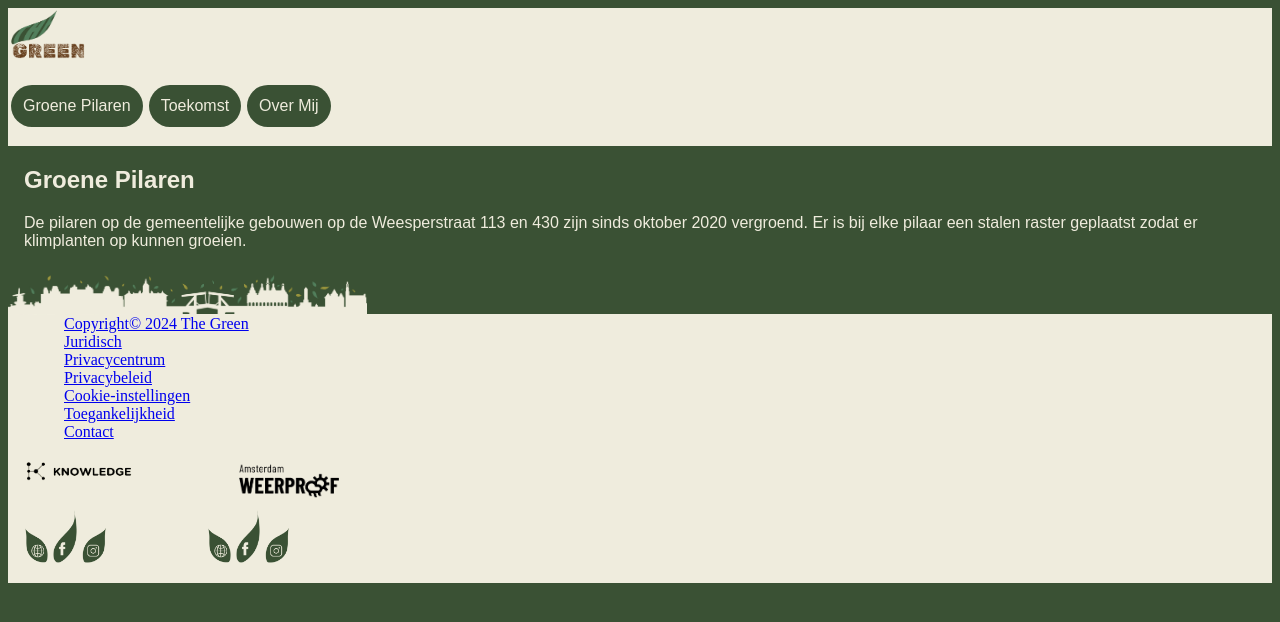
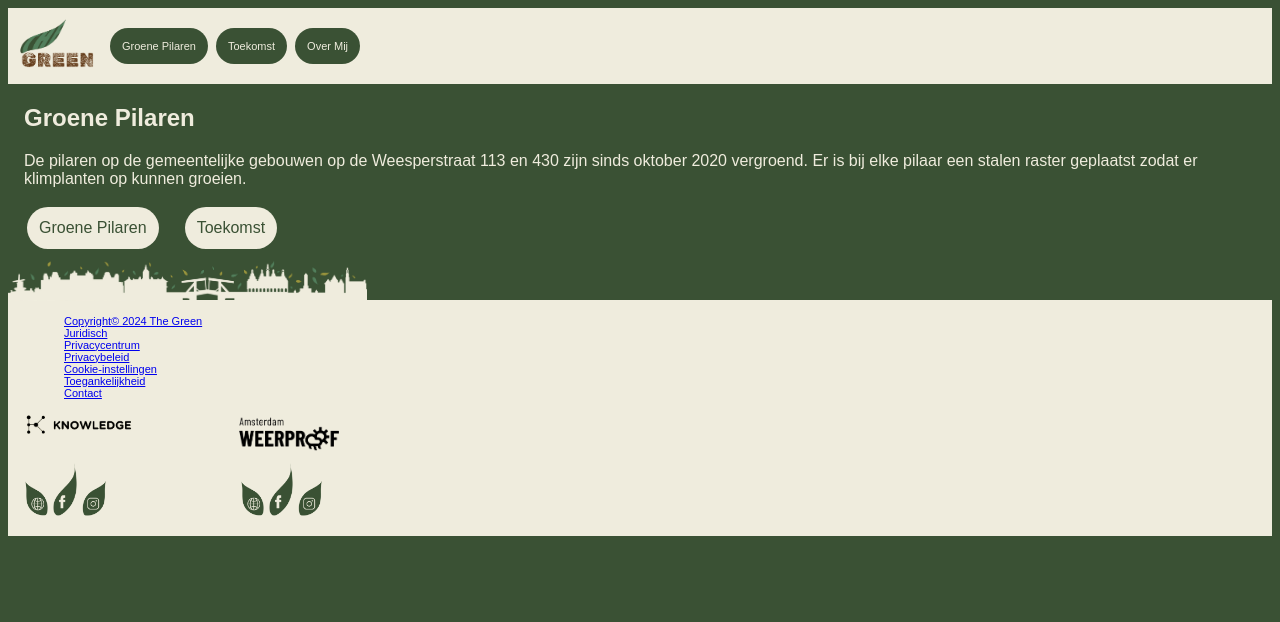
Before and after one commit to ManonJensch/groene_pilaren_individueelproject1, a plain HTML site: page index.html in a window 1280 px wide. Drawn offline with Linux system fonts and the light colour scheme; a web font is replaced by a local one.

Commit message:
Add files via upload

```diff
--- a/css/style.css
+++ b/css/style.css
@@ -7,9 +7,11 @@ header{
     justify-content: space-between;
     align-items: center;
     background-color:#efecdd;
-
 }
 
+header div{
+    display: flex;
+}
 
 header ul{
     font-family: "Helvetica light", Arial, Helvetica, sans-serif;
@@ -31,12 +33,12 @@ nav{
     justify-content: space-between;
 }
 
-nav a:hover{
-    background-color: #efecdd;
+nav a:focus{
+    background-color:#efecdd;
     color: #3a5134;
 }
 
-nav a:focus{
+nav a:active{
     background-color:#efecdd;
     color: #3a5134;
 }
@@ -47,13 +49,15 @@ nav a{
     background-color: #3a5134;
     color:#efecdd;
     padding: 12px;
-    margin: 3px;
+    margin: 4px;
     text-decoration: none;
     transition: all 450ms ease-in-out;
+    font-size: 11px;
 }
 
 .logo {
     width: 5em;
+    margin: 9px;
 }
 
 
@@ -109,6 +113,27 @@ main div{
     align-items: center;
 }
 
+.buttons_homepagina a:focus{
+    background-color:#3a5134;
+    color: #efecdd;
+}
+
+.buttons_homepagina a:active{
+    background-color:#3a5134;
+    color: #efecdd;
+}
+
+.buttons_homepagina{
+    display: flex;
+    background-color: #efecdd;
+    font-family: "Rubik Dirt", Arial, Helvetica, sans-serif;
+    color: #3a5134;
+    border-radius: 5em;
+    padding: 12px;
+    margin: 3px;
+    text-decoration: none;
+    transition: all 450ms ease-in-out;
+}
 
 
 /*footer*/
@@ -131,9 +156,17 @@ footer ul{
     flex-wrap: wrap;
     flex-direction: column;
     list-style-type: none;
+    text-decoration: none;
+    font-family: "Helvetica light", Arial, Helvetica, sans-serif;
+    font-size: 11px;
+    margin-top: 30px;
 }
 
 footer a img{
     width: 25px;
+}
 
+.socialmedia_icons{
+    display: flex;
+    gap: 133px;
 }
--- a/index.html
+++ b/index.html
@@ -15,6 +15,7 @@
 
 <body>
     <header>
+        <div>
             <a href="index.html"><img class="logo" src="images/logo_the_green.png" alt="Logo The Green"/></a>
             <nav>
                 <ul>
@@ -23,6 +24,7 @@
                     <li><a href="over_mij.html">Over Mij</a></li>
                 </ul>
             </nav>
+        </div>
     </header>
 
     <main>
@@ -32,19 +34,18 @@
                 Er is bij elke pilaar een stalen raster geplaatst zodat er klimplanten op kunnen groeien.</p>
         </section>
 
-
-
-
-
-
-
-
+        <div>
+            <section>
+                <a class="buttons_homepagina" href="groene_pilaren.html">Groene Pilaren</a>
+            </section>
+            <section>
+                <a class="buttons_homepagina" href="toekomst.html">Toekomst</a>
+            </section>
+        </div>
     </main>
 
     <footer>
             <img class="footer_illustratie" src="images/skyline_adam.png" alt="Skyline van Amsterdam"/>
-
-
         <section class="copyright">
             <ul>
                 <li><a href="#">Copyright© 2024 The Green</a></li>
@@ -56,7 +57,6 @@
                 <li><a href="over_mij.html">Contact</a></li>
             </ul>
         </section>
-
     <div class="logo_bronnen">
         <section>
             <img src="images/knowledgemile.png" alt="logo van BIZ Knowledge Mile"/>
@@ -80,9 +80,6 @@
             <a href="https://www.instagram.com/amsterdamweerproof/"><img src="images/instagram_icon.png" alt="Instagram link naar Amsterdam Weerproof"/></a>
         </section>
     </div>
-
-
-
     </footer>
 </body>
 </html>
```
Also changed, not shown: groene_pilaren.html (+2 -0 lines), over_mij.html (+2 -0 lines), toekomst.html (+2 -0 lines). Lines whose indentation alone changed are shown as unchanged.
